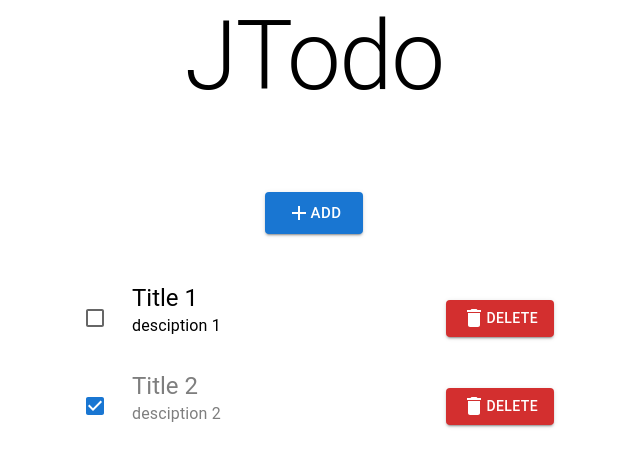
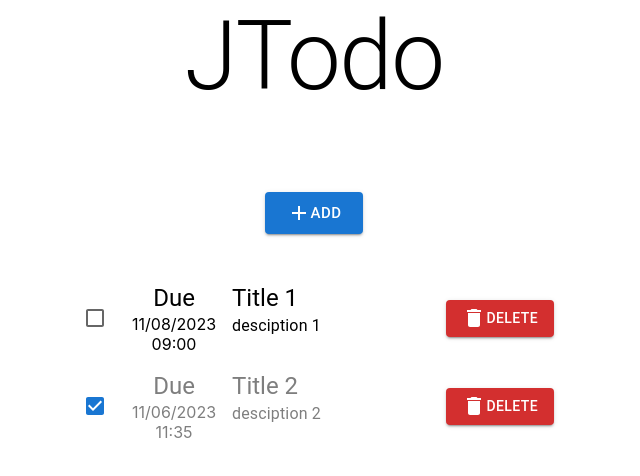
Before and after one commit to Jeykym/todo, a React (Create React App) app: page / in a window 1280 px wide. Shown: the top 476 px of the page, without its empty margins (326-966 px from the left). Built offline with nearby package versions, Linux system fonts and the light colour scheme.

Commit message:
add due date display
- displays due date on the TodoItem

```diff
--- a/src/TodoForm/TodoForm.tsx
+++ b/src/TodoForm/TodoForm.tsx
@@ -35,7 +35,7 @@ const TodoForm = (props: TodoFormProps) => {
                     id: props.getId(),
                     title: title,
                     description: description,
-                    due: dueDate,
+                    due: dueDate!.toDate(),
                     completed: false
                 }
             ]
--- a/src/TodoItem/TodoItem.tsx
+++ b/src/TodoItem/TodoItem.tsx
@@ -13,7 +13,20 @@ interface TodoItemProps {
 }
 
 
+const optionsDate: Intl.DateTimeFormatOptions = {
+    year: 'numeric',
+    month: '2-digit',
+    day: '2-digit',
+};
+const optionsTime: Intl.DateTimeFormatOptions = {
+    hour: '2-digit',
+    minute: '2-digit'
+};
+
+
 const TodoItem = (props: TodoItemProps) => {
+    const opacity = props.data.completed ? '50%' : '100%';
+
     const handleOnChange = (e: ChangeEvent<HTMLInputElement>) => {
         props.setTodos((prevState: TodoItemType[]) => (
             prevState.map((todo: TodoItemType) => {
@@ -42,7 +55,24 @@ const TodoItem = (props: TodoItemProps) => {
                     id="completed"
                     checked={props.data.completed}
                     onChange={handleOnChange} />
-                <Box sx={{opacity: props.data.completed ? '50%' : '100%'}}>
+                <Box sx={{
+                    display: 'flex',
+                    flexDirection: 'column',
+                    alignItems: 'center',
+                    marginRight: '1rem',
+                    opacity: opacity
+                }}>
+                    <Typography variant='h5'>
+                        Due
+                    </Typography>
+                    <Box component='span'>
+                        {props.data.due.toLocaleDateString('en-GB', optionsDate)}
+                    </Box>
+                    <Box component='span'>
+                        {props.data.due.toLocaleTimeString('en-GB', optionsTime)}
+                    </Box>
+                </Box>
+                <Box sx={{opacity: opacity}}>
                     <Typography variant='h5' sx={{margin: '0'}}>
                         {props.data.title}
                     </Typography>
```
